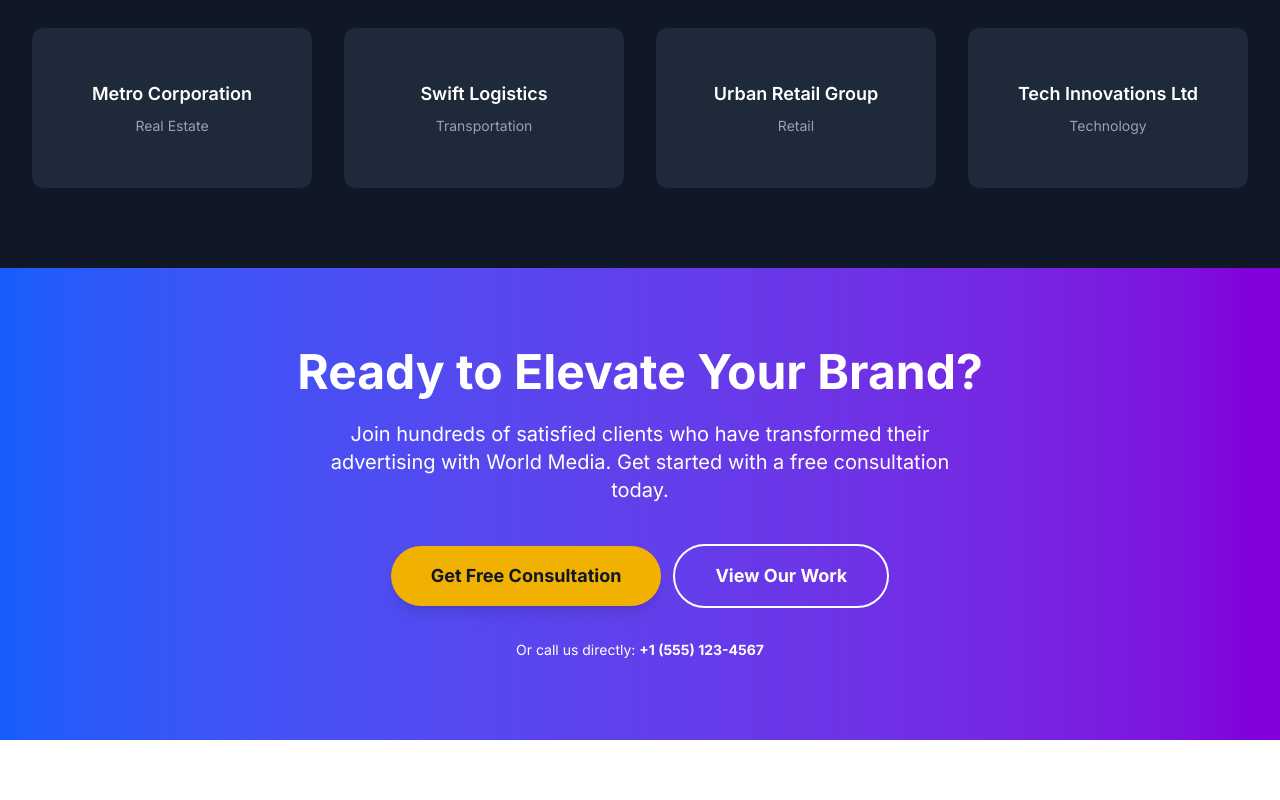
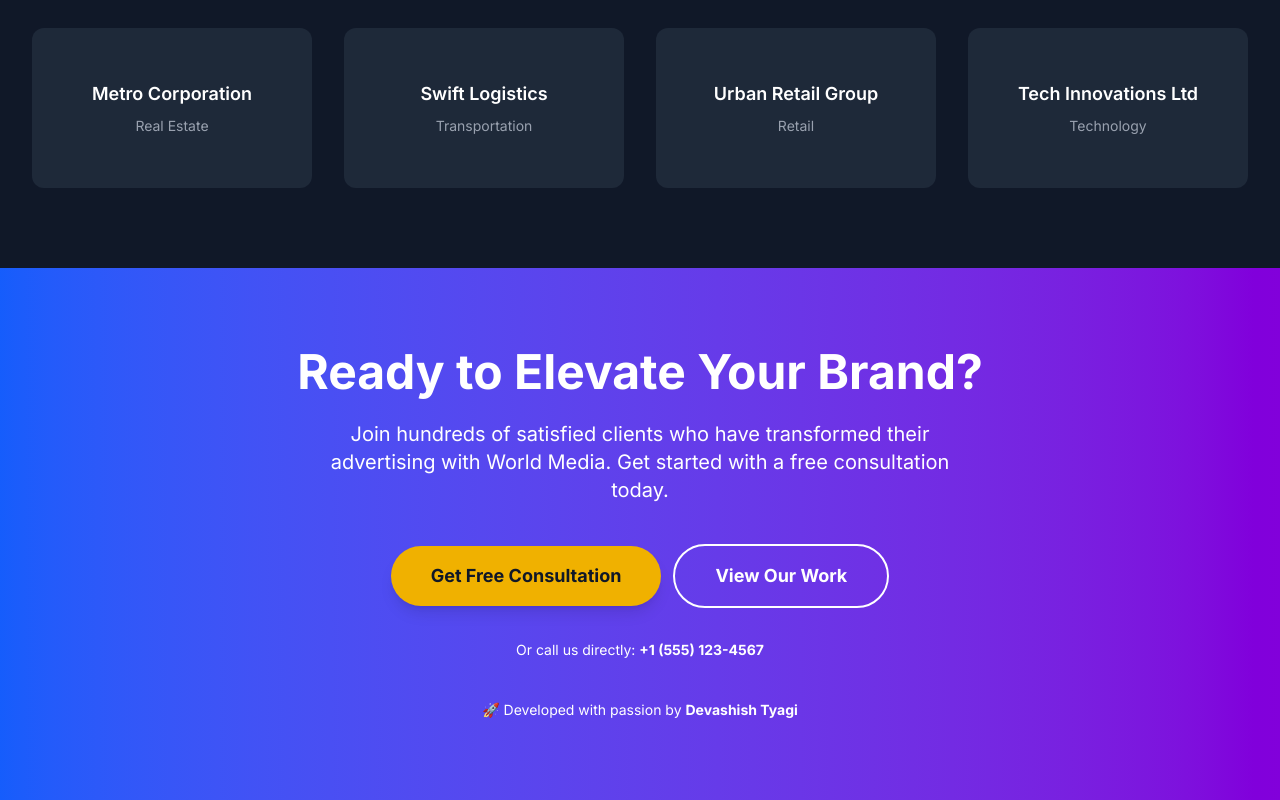
Before and after one commit to iamdevashishtyagi/worldmedia, a Next.js app: page / in a window 1280 px wide. Shown: the part 3316-4116 px from the top of the page. Before the commit the page ends 4056 px from the top, so only its background shows below. Built offline with nearby package versions, Linux system fonts and the light colour scheme.

Commit message:
Developer by Devashish

```diff
--- a/src/components/CtaSection.tsx
+++ b/src/components/CtaSection.tsx
@@ -54,6 +54,10 @@
         >
           Or call us directly: <strong>+1 (555) 123-4567</strong>
         </motion.p>
+                {/* ✨ Developer Attribution */}
+        <motion.div className="mt-10 text-xs md:text-sm opacity-80" initial={{ opacity: 0 }} whileInView={{ opacity: 1 }} viewport={{ once: false, amount: 0.5 }} transition={{ duration: 0.8, delay: 0.6 }}>
+          <Link href="https://iamdevashishtyagi.github.io/" target="_blank" className="hover:text-yellow-400 transition duration-300" >🚀 <span>Developed with passion by</span> <strong>Devashish Tyagi</strong></Link>
+        </motion.div>
       </motion.div>
     </section>
   );
```
